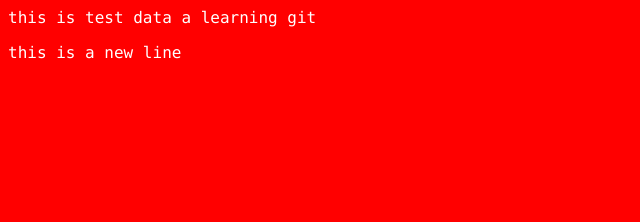
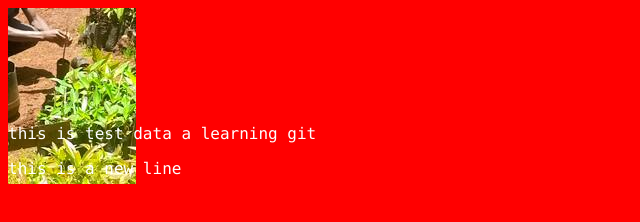
Before and after one commit to WeboPaul/weboPaul.github.io, a plain HTML site: page hello.html in a window 1280 px wide. Shown: the whole page, without its empty margins (0-640 px from the left). Drawn offline with Linux system fonts and the light colour scheme.

Commit message:
added image to hello.html

```diff
--- a/hello.html
+++ b/hello.html
@@ -4,6 +4,9 @@
 <link type="text/css" rel="stylesheet" href="style.css">
 </head>
 <body>
+<div style="width:100px;height:100px;">
+<img src="./images/hey.jpg" alt="hey.jpg">
+</div>
 <p>this is test data a learning git </p>
 <p> this is a new line</p>
 </body>
```
Also changed, not shown: images/hey.jpg (added).
